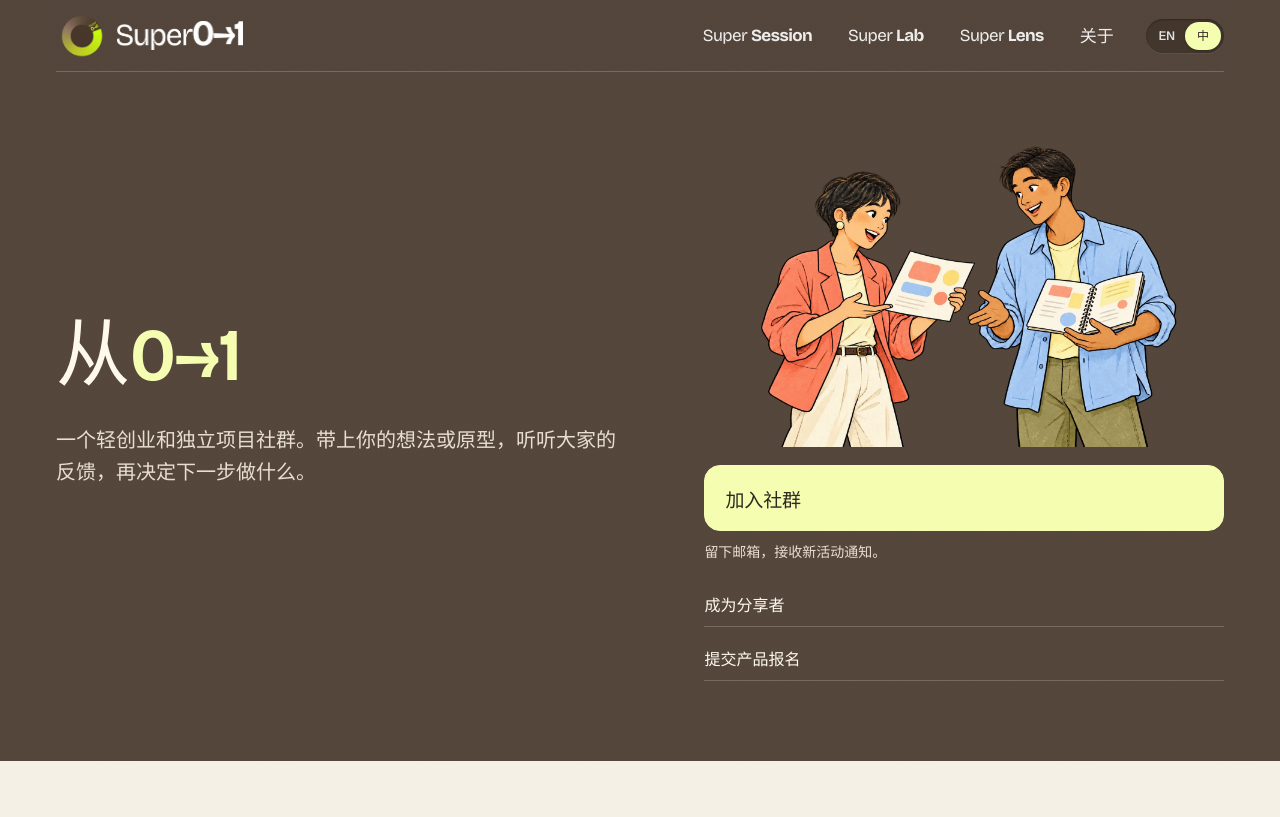
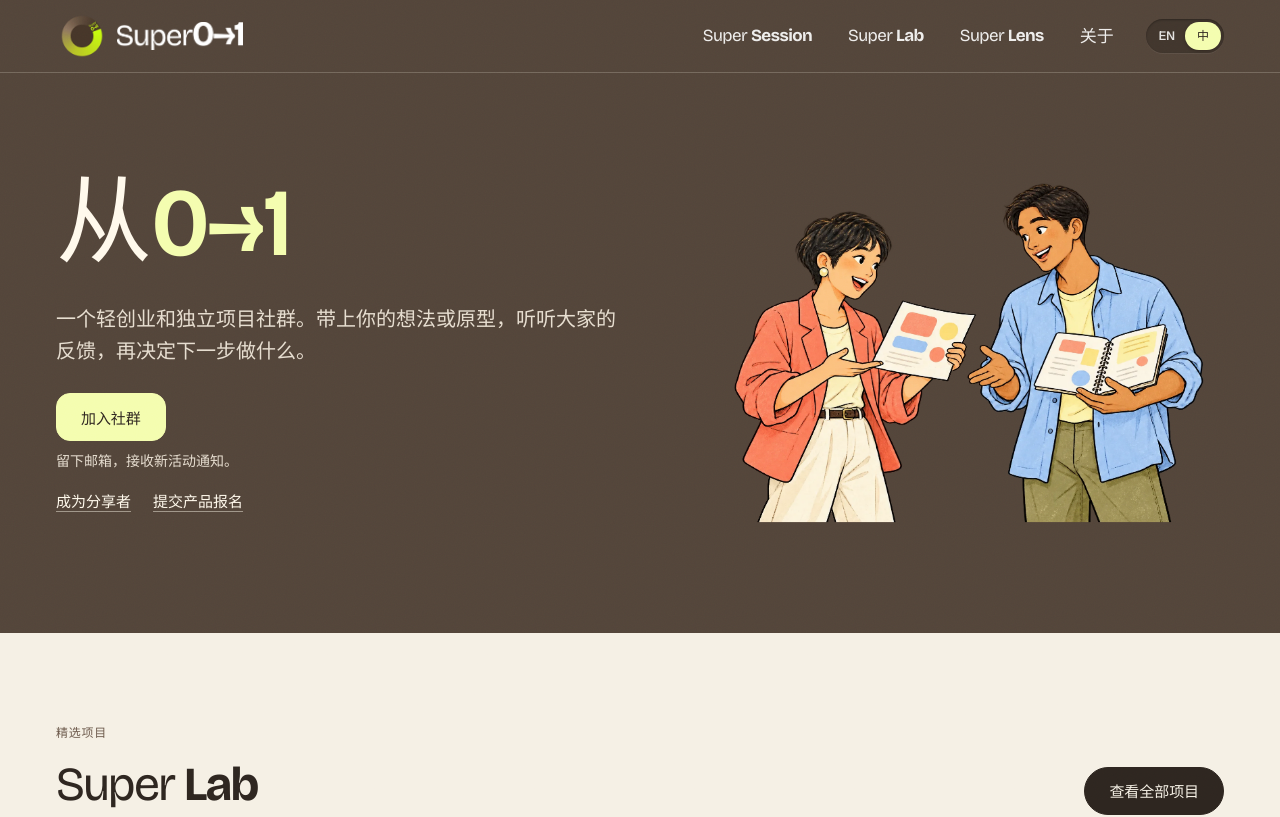
Before and after one commit to qiz029/super0to1-web, a React (Vite) app: page /zh in a window 1280 px wide. Shown: the top 817 px of the page. Built offline with nearby package versions, Linux system fonts and the light colour scheme.

Commit message:
Refine the homepage hero and align the sticky navigation

```diff
--- a/src/pages/Home.tsx
+++ b/src/pages/Home.tsx
@@ -36,15 +36,15 @@ export function Home() {
           <p className="lede hero-in" style={{ ['--i' as string]: 5 }}>
             {t.home.lede}
           </p>
-        </div>
-        <div className="participation hero-in" style={{ ['--i' as string]: 6 }}>
-          <div className="home-brand-art" aria-hidden="true"><img src="/media/brand-home-v3.webp" alt="" width="1536" height="1024" /></div>
-          <div className="actions participation-actions">
+          <div className="actions participation-actions hero-in" style={{ ['--i' as string]: 6 }}>
             <JoinUsButton className="button">{t.home.emailAction}</JoinUsButton>
             <p className="participation-note">{t.home.emailActionNote}</p>
             <JoinUsButton kind="speaker" className="participation-link">{t.home.speakerAction}</JoinUsButton>
             <LLink className="participation-link" to="/lab#submit-prototype">{t.home.bringPrototype}</LLink>
           </div>
+        </div>
+        <div className="home-brand-art hero-in" style={{ ['--i' as string]: 3 }} aria-hidden="true">
+          <img src="/media/brand-home-v3.webp" alt="" width="1536" height="1024" />
         </div>
       </section>
 
--- a/src/styles/editorial.css
+++ b/src/styles/editorial.css
@@ -14,7 +14,14 @@
 .program-name strong { font-weight: 700; }
 .site-nav { gap: 4px; font-size: 17px; }
 .site-nav a { padding: 10px 16px; }
-.site-nav a.active { box-shadow: none; }
+.site-nav a.active {
+  color: var(--white);
+  background: rgb(255 249 236 / 9%);
+  box-shadow: none;
+  text-decoration: underline;
+  text-decoration-color: var(--cream);
+  text-underline-offset: 6px;
+}
 .header-inner, .site-header.is-scrolled .header-inner {
   min-height: 72px;
   border-radius: 22px;
@@ -29,8 +36,8 @@
   isolation: isolate;
   grid-template-columns: 1.1fr 1fr;
   gap: clamp(36px, 6vw, 88px);
-  min-height: 660px;
-  padding-block: 68px 80px;
+  min-height: 560px;
+  padding-block: 56px 64px;
 }
 .home-hero .hero-copy { padding-block: 24px; }
 .home-hero .eyebrow::before {
@@ -40,36 +47,33 @@
   border-radius: 50%;
   background: var(--rose);
 }
-.home-hero h1 { font-size: clamp(52px, 5.8vw, 84px); line-height: 1.02; letter-spacing: -.055em; }
+.home-hero h1 { font-size: clamp(60px, 7.5vw, 104px); line-height: 1.02; letter-spacing: -.055em; }
 .home-hero .hero-word.is-accent { display: block; color: var(--white); text-decoration: none; }
 .home-hero .hero-zero { color: var(--cream); }
 .home-hero .lede { font-size: 20px; line-height: 1.6; max-width: 29em; margin-top: 30px; }
-.participation { min-width: 0; }
-.home-brand-art { margin: 0 0 18px; overflow: visible; }
-.home-brand-art img { height: clamp(240px, 24vw, 320px); object-fit: contain; }
-.participation-actions { gap: 9px; }
+.home-brand-art { margin: 0; overflow: visible; }
+.home-brand-art img { height: clamp(280px, 34vw, 430px); object-fit: contain; }
+.participation-actions { display: grid; grid-template-columns: repeat(2, auto); width: fit-content; max-width: 100%; column-gap: 22px; row-gap: 4px; margin-top: 26px; }
 .participation-actions > .button {
-  min-height: 66px;
-  padding: 15px 20px;
-  margin: 0;
-  border: 1px solid #fff9ec40;
-  border-radius: 16px;
-  font-family: var(--font-display);
-  font-size: 19px;
-  text-align: left;
-  background: var(--cream);
-  color: var(--brown-ink);
-  border-color: var(--cream);
-  transition: background .2s, border-color .2s;
+  grid-column: 1 / -1;
+  justify-self: start;
 }
-.participation-actions > .button:hover { background: var(--white); color: var(--brown-ink); }
-.participation-note { margin: 0 0 8px; color: var(--muted); font-size: 14px; }
-.participation-actions > .participation-link,
-.participation-actions > button.participation-link {
+.participation-note { grid-column: 1 / -1; margin: 4px 0 0; color: var(--muted); font-size: 14px; }
+.participation-link {
+  display: inline-flex;
+  align-items: center;
   min-height: 44px;
-  padding: 10px 0;
-  font-size: 16px;
+  justify-self: start;
+  padding: 0;
+  border: 0;
+  background: transparent;
+  font-size: 15px;
+  font-weight: 600;
+  text-decoration: underline;
+  text-decoration-color: rgb(255 249 236 / 45%);
+  text-underline-offset: 4px;
 }
+.participation-link:hover { color: var(--cream); text-decoration-color: currentColor; }
 
 .section { padding-block: clamp(52px, 7vw, 96px); }
 .section-head { margin-bottom: 32px; }
@@ -142,13 +146,11 @@
   .header-inner, .site-header.is-scrolled .header-inner { min-height: 60px; border-radius: 18px; padding-left: 18px; }
   .site-nav { font-size: 20px; }
   .site-nav a { padding: 14px 16px; }
-  .home-hero { grid-template-columns: 1fr; min-height: 0; gap: 12px; padding-block: 32px 48px; }
+  .home-hero { grid-template-columns: 1fr; min-height: 0; gap: 24px; padding-block: 38px 40px; }
   .home-hero .hero-copy { padding-block: 0; }
-  .home-hero h1 { font-size: clamp(42px, 10.4vw, 68px); line-height: 1.06; }
-  .home-hero .lede { margin-top: 24px; font-size: 17px; }
-  .home-brand-art img { height: 200px; }
-  .home-brand-art { margin-bottom: 12px; }
-  .participation-actions > .button { min-height: 60px; font-size: 18px; padding: 12px 17px; }
+  .home-hero h1 { font-size: clamp(48px, 11.5vw, 76px); line-height: 1.06; }
+  .home-hero .lede { margin-top: 18px; font-size: 17px; }
+  .home-brand-art img { height: clamp(185px, 48vw, 285px); }
   .illustrated-hero, .lab-hero { padding-block: 38px; gap: 28px; }
   .page-hero .program-title { font-size: clamp(38px, 9vw, 54px); }
   .brand-scene { max-height: 260px; }
@@ -244,7 +246,6 @@
 .about-intro { max-width: 46ch; font-size: clamp(18px, 2vw, 24px); line-height: 1.65; margin: 28px 0 36px; }
 
 .about-note .about-intro { color: var(--brown-ink); margin-bottom: 0; }
-.participation-actions > :is(a, button) { justify-content: flex-start; }
 .session-gallery article.session-card:hover h3 { color: inherit; }
 .video-gallery > div { min-width: 0; scroll-snap-align: start; }
 .video-gallery .video-thumb { border-radius: 12px; margin-bottom: 14px; }
@@ -256,12 +257,14 @@
 .logo { display: inline-flex; align-items: center; gap: 9px; flex-shrink: 0; }
 .logo .logo-symbol { width: 52px; height: 52px; object-fit: contain; }
 .logo .logo-wordmark { width: 126px; height: auto; }
-.site-header { top: 0; margin-top: 0; padding-inline: var(--gutter); }
+.site-header { top: 0; margin-top: 0; padding-inline: var(--gutter); background: var(--paper); border-bottom: 1px solid var(--line); }
 .header-inner, .site-header.is-scrolled .header-inner {
+  max-width: var(--max);
   border: 0;
-  border-bottom: 1px solid var(--line);
   border-radius: 0;
-  background: rgba(83, 69, 58, .97);
+  background: transparent;
+  backdrop-filter: none;
+  -webkit-backdrop-filter: none;
   box-shadow: none;
   padding-inline: 0;
 }
--- a/src/styles/global.css
+++ b/src/styles/global.css
@@ -1958,11 +1958,6 @@ body::after {
 .home-hero .lede { max-width: 33em; }
 .home-brand-art { height: 150px; overflow: hidden; margin-bottom: 24px; }
 .home-brand-art img { width: 100%; }
-.participation-actions { display: grid; gap: 0; margin-top: 0; }
-.participation-actions > :is(a, button) { display: flex; justify-content: space-between; align-items: center; gap: 20px; padding: 19px 20px; font-size: 17px; font-weight: 600; }
-.participation-actions > .button { border-radius: 10px; margin-bottom: 8px; }
-.participation-link { border-bottom: 1px solid var(--line); }
-.participation-link:hover { color: var(--cream); background: rgba(255,255,255,.04); }
 .next-event { margin-top: 36px; display: grid; grid-template-columns: 160px 1fr auto; gap: 28px; align-items: center; padding-block: 24px; border-block: 1px solid var(--line); }
 .next-event-image img { width: 160px; aspect-ratio: 16 / 10; object-fit: cover; border-radius: 6px; }
 .next-event h2 { font-size: 26px; margin-top: 8px; }
@@ -2005,8 +2000,6 @@ body::after {
 #past-sessions { scroll-margin-top: 110px; }
 .sessions-hero + .next-event { margin-top: 0; }
 
-.participation-actions > button.participation-link { text-align: left; background: transparent; border: 0; border-bottom: 1px solid var(--line); border-radius: 0; color: inherit; }
-.participation-actions > button.participation-link:hover { color: var(--cream); background: rgba(255,255,255,.04); }
 
 .dialog { max-height: calc(100svh - 48px); overflow-y: auto; }
 
```
Also changed, not shown: 1 other file (tests, documents, lock files or other folders).
